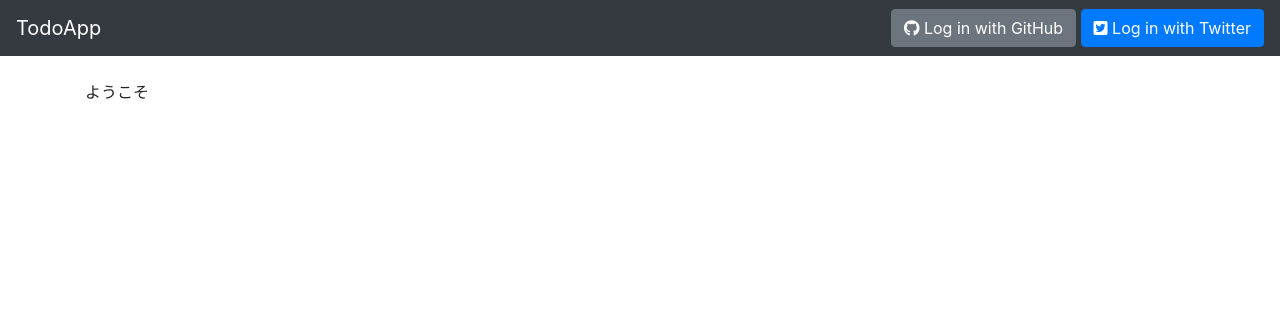
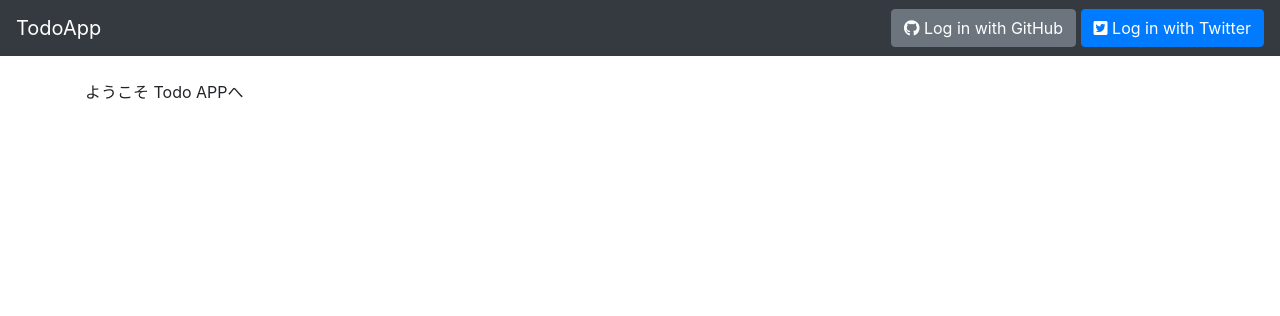
Before and after one commit to kenken1104/DjangoTodo, a Django app: page / in a window 1280 px wide. Shown: the top 316 px of the page. Run offline with Django 3.2, Linux system fonts and the light colour scheme; some libraries are stand-ins or nearby versions.

Commit message:
todoapへ追加

```diff
--- a/templates/login.html
+++ b/templates/login.html
@@ -15,6 +15,6 @@
 </div>
 {% endfor %}
   {% endif %}
-ようこそ
+ようこそ Todo APPへ
   </body>
 {% endblock %}
```
Also changed, not shown: 1 other file.
